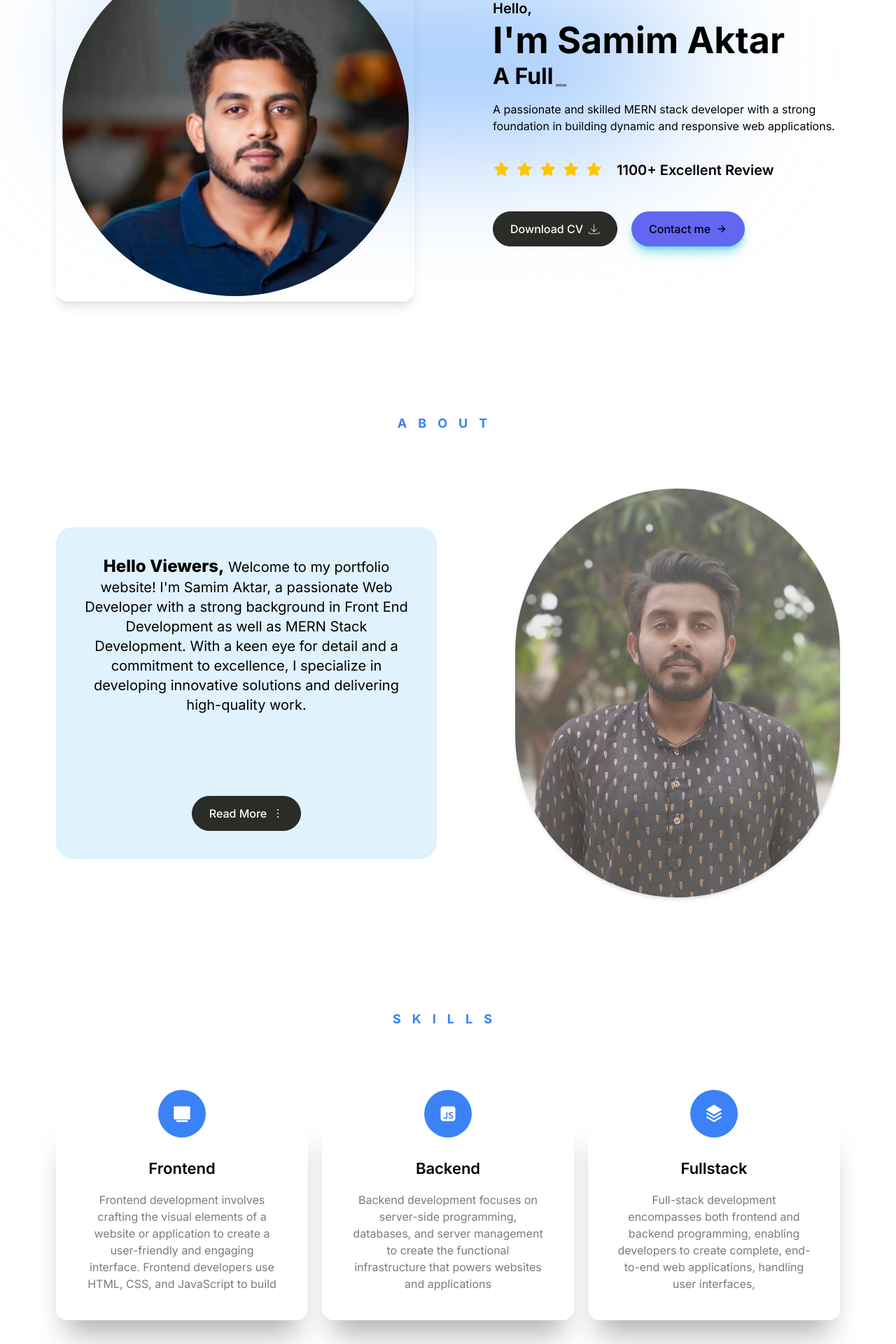
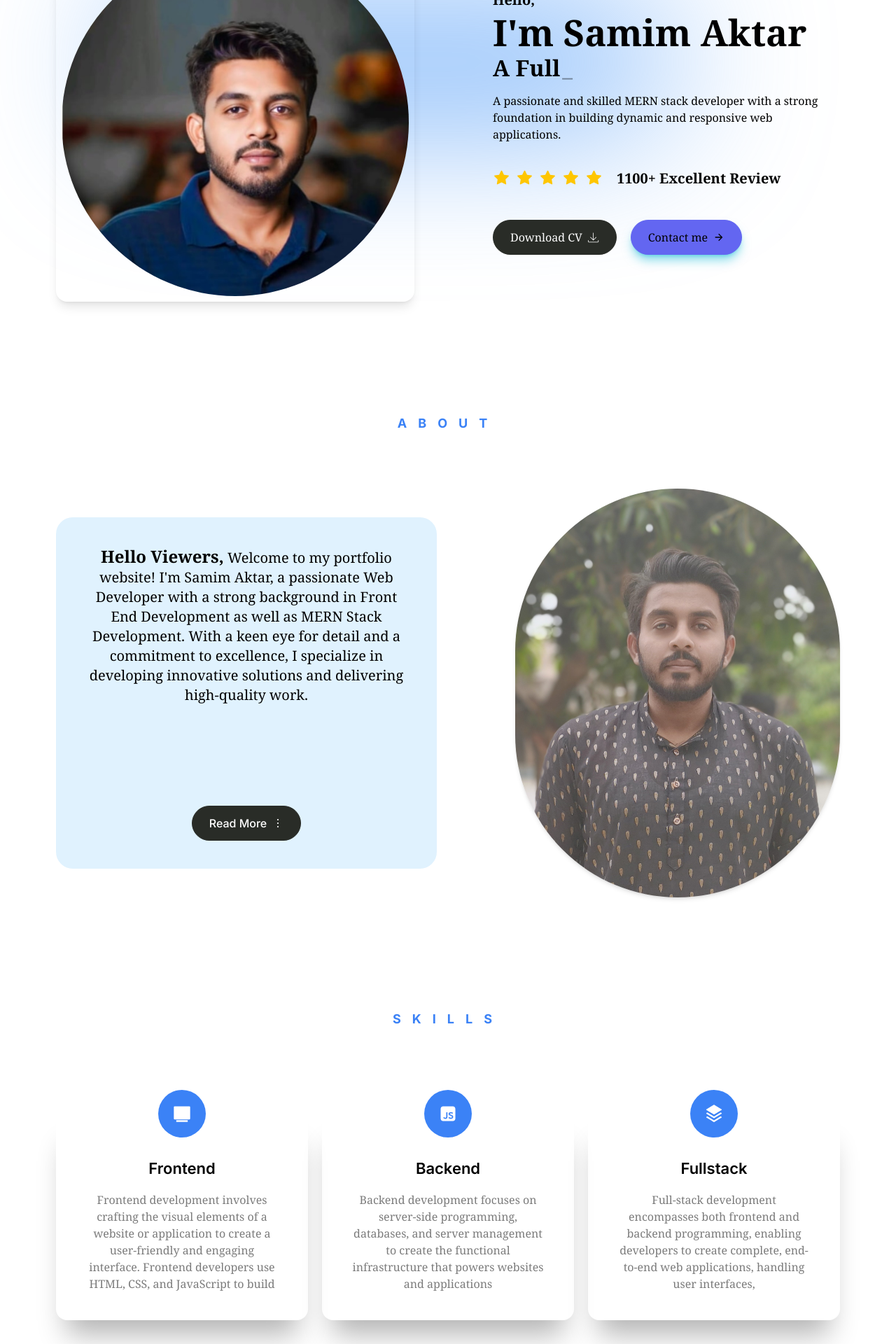
Before and after one commit to samimhub/Portfolio_App_samim, a Next.js app: page / in a window 1280 px wide. Shown: the part 240-2160 px from the top of the page at 70% size. Built offline with nearby package versions, Linux system fonts and the light colour scheme.

Commit message:
add_more_changes

```diff
--- a/src/app/Components/Hero.tsx
+++ b/src/app/Components/Hero.tsx
@@ -49,7 +49,7 @@ function Hero() {
       variants={fadeUp(0.8)}
       initial="initial"
       animate="animate"
-      className="relative z-10 flex flex-1 flex-col pt-15">
+      className="relative z-10 flex flex-1 flex-col pt-15 font-serif">
         <motion.h4
         variants={fadeUp(0.6)}
         initial="initial"
@@ -70,7 +70,7 @@ function Hero() {
             />
           </span>
         </h2>
-        <p className="regular-16 max-w-[555px] my-4">A passionate and skilled MERN stack developer with a strong foundation in building dynamic and responsive web applications.</p>
+        <p className="regular-16 max-w-[555px] my-4 font-serif">A passionate and skilled MERN stack developer with a strong foundation in building dynamic and responsive web applications.</p>
         <div className="my-5 flex flex-wrap gap-5">
           <div className="flex items-center gap-2">
             {
--- a/src/app/Components/Portfolio.tsx
+++ b/src/app/Components/Portfolio.tsx
@@ -65,7 +65,7 @@ return(
       </div>
       <div className="px-6 py-4">
       <h3 className="bold-18 lg:bold-20 my-4 capitalize">{topic}</h3>
-      <p className="regular-16 text-gray-30 mb-4">{description}</p>
+      <p className="regular-16 text-gray-30 font-serif mb-4">{description}</p>
       <div className=" flex justify-evenly items-center ">
       <Link href={vercel}>
       <Button
--- a/src/app/Components/ReadMoreButton.tsx
+++ b/src/app/Components/ReadMoreButton.tsx
@@ -12,12 +12,12 @@ const ReadMoreButton: React.FC = () => {
 
   return (
     <div className="max-w-xl mx-auto text-center">
-     <p className="mb-8 text-xl">
+     <p className="mb-8 text-xl font-serif">
             <span className="font-extrabold text-2xl">Hello Viewers,</span> Welcome to my portfolio website! I&#39;m Samim Aktar, a passionate Web Developer with
              a strong background in Front End Development as well as MERN Stack Development. With a keen eye for detail and a commitment to excellence,
              I specialize in developing  innovative solutions and delivering high-quality work.
 
-          <span className={`transition-all ease-in-out duration-500 overflow:hidden inline-block ${isExpanded ? 'max-h-[10rem] opacity-100' : 'max-h-0 opacity-0'}`}
+          <span className={`transition-all ease-in-out duration-500 overflow:hidden inline-block font-serif ${isExpanded ? 'max-h-[10rem] opacity-100' : 'max-h-0 opacity-0'}`}
         >
            I thrive in collaborative environments and am committed to continuous learning and innovation in the ever-evolving field of web development.
           </span>
--- a/src/app/Components/SkillItems.tsx
+++ b/src/app/Components/SkillItems.tsx
@@ -18,7 +18,7 @@ function SkillItems({title,icon,description}:SkillItems) {
          />
           </div>
          <h3 className='blod-20 lg:bold-22 mt-6 capitalize group-hover:text-white'>{title}</h3>
-         <p className='regular-16 text-gray-30 mt-4 group-hover:text-white'>{description}</p>
+         <p className='regular-16 text-gray-30 mt-4 font-serif group-hover:text-white'>{description}</p>
    </li>
   )
 }
```
